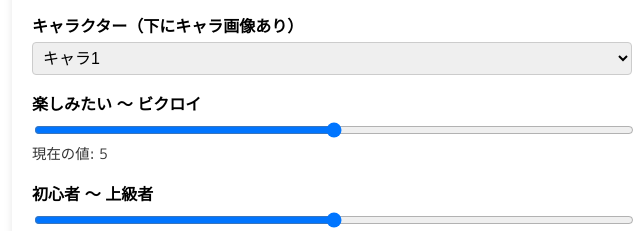
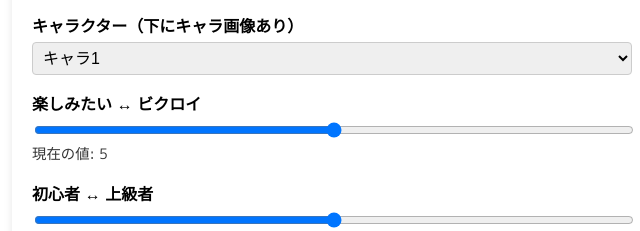
Before and after one commit to shiro0018/fortnite_self, a plain HTML site: page index.html in a window 1280 px wide. Shown: the part 1010-1241 px from the top of the page, 308-948 px from the left. Drawn offline with Linux system fonts and the light colour scheme; a web font is replaced by a local one.

Commit message:
'矢印修正'

```diff
--- a/index.html
+++ b/index.html
@@ -121,14 +121,14 @@
 
     <!-- 12) 楽しみたい(0) ～ ビクロイ(10) -->
     <div class="form-group">
-      <label for="inputEnjoyVsVictory">楽しみたい ～ ビクロイ</label>
+      <label for="inputEnjoyVsVictory">楽しみたい ↔ ビクロイ</label>
       <input type="range" id="inputEnjoyVsVictory" name="enjoyVsVictory" min="0" max="10" value="5" step="1" />
       <div class="range-value">現在の値: <span id="enjoyValueSpan">5</span></div>
     </div>
 
     <!-- 13) 初心者(0) ～ 上級者(10) -->
     <div class="form-group">
-      <label for="inputBeginnerVsAdvanced">初心者 ～ 上級者</label>
+      <label for="inputBeginnerVsAdvanced">初心者 ↔ 上級者</label>
       <input type="range" id="inputBeginnerVsAdvanced" name="beginnerVsAdvanced" min="0" max="10" value="5" step="1" />
       <div class="range-value">現在の値: <span id="beginnerValueSpan">5</span></div>
     </div>
```
